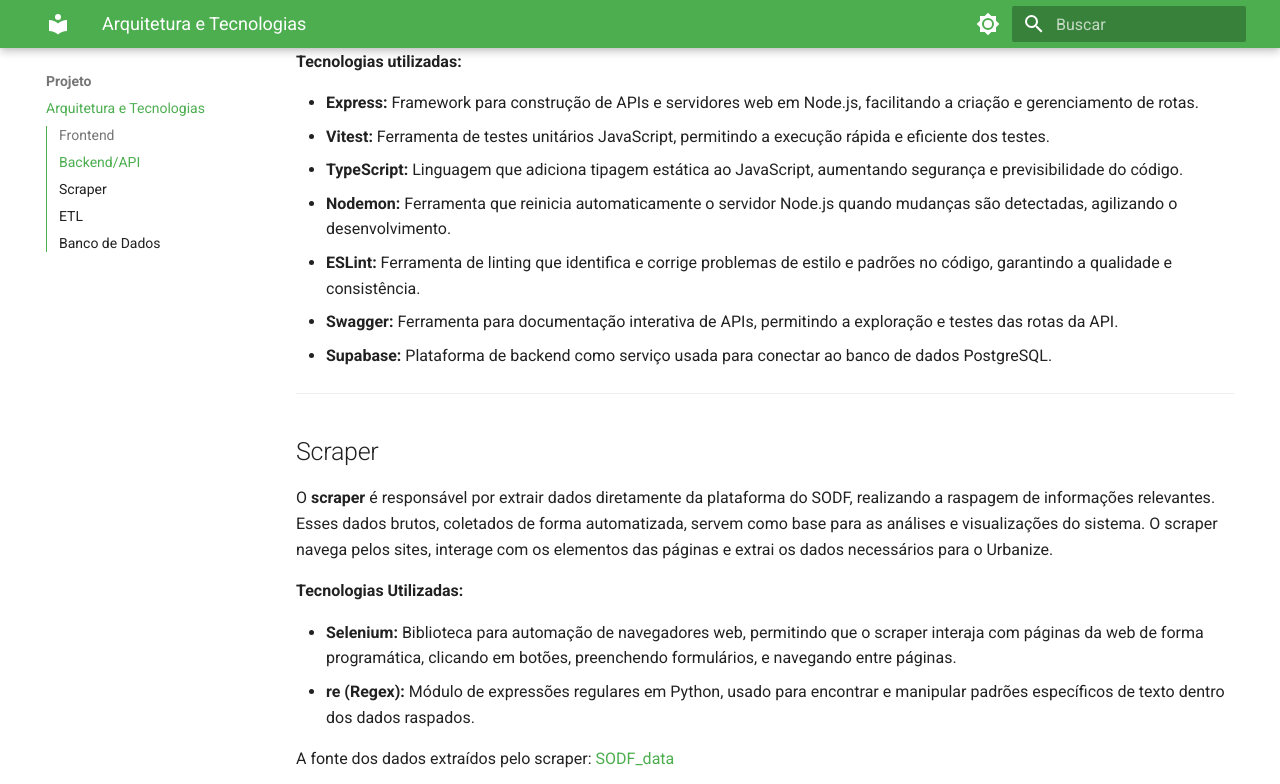
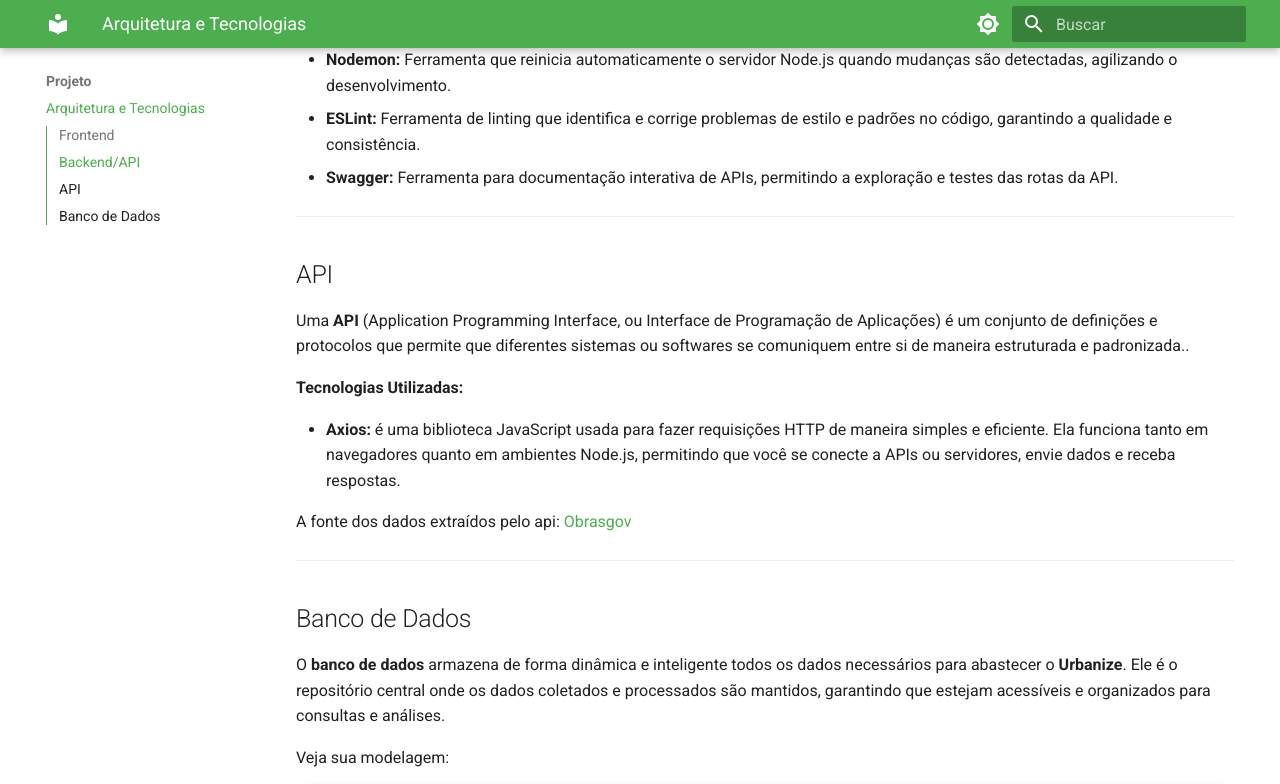
Before and after one commit to unb-mds/2024-2-Urbanize, an MkDocs documentation site: the page built from docs/projects/arquitetura.md, in a window 1280 px wide and 1400 px high, scrolled down 2772 px. Shown: the top 784 px of the window. Built offline with MkDocs 1.6.1 and Material for MkDocs 9.7.7, drawn with Linux system fonts in a browser that asks for light colours; some of the changed text lies outside the part shown; grey boxes are pictures that could not be loaded.

Commit message:
atualização da documentação

```diff
--- a/docs/projects/arquitetura.md
+++ b/docs/projects/arquitetura.md
@@ -5,10 +5,6 @@ O **Urbanize** é constituído de cinco componentes principais:
 - **Frontend:** Responsável pela interface de usuário, onde os usuários interagem com o sistema. Ele exibe os dados de maneira clara e acessível, permitindo que os usuários façam pesquisas e visualizem gráficos e análises.
 
 - **Backend/API:** Gerencia a lógica de negócios e atua como intermediário entre o frontend e o banco de dados. Ele processa as solicitações dos usuários, executa as regras de negócio e retorna os dados apropriados para o frontend.
-
-- **Scraper:** Responsável por coletar dados diretamente, raspando as informações relevantes de suas plataformas. Esses dados brutos são a base para as análises e visualizações realizadas pelo sistema.
-
-- **ETL (Extract, Transform, Load):** Depois que os dados são raspados pelo Scraper, o processo de ETL entra em ação. Ele organiza, transforma e carrega os dados nas tabelas do banco de dados, garantindo que eles estejam estruturados de forma eficiente e prontos para serem utilizados pelo backend e visualizados no frontend.
 
 - **Banco de Dados:** Armazena e organiza os dados necessários para o funcionamento do Urbanize. É o repositório central onde todos os dados coletados, processados e organizados são mantidos para acesso e consulta.
 
@@ -65,32 +61,18 @@ O **backend/API** é responsável pela busca, regras de negócio e tratamento do
 - **Nodemon:** Ferramenta que reinicia automaticamente o servidor Node.js quando mudanças são detectadas, agilizando o desenvolvimento.
 - **ESLint:** Ferramenta de linting que identifica e corrige problemas de estilo e padrões no código, garantindo a qualidade e consistência.
 - **Swagger:** Ferramenta para documentação interativa de APIs, permitindo a exploração e testes das rotas da API.
-- **Supabase:** Plataforma de backend como serviço usada para conectar ao banco de dados PostgreSQL.
 
 ---
 
-## Scraper
+## API
 
-O **scraper** é responsável por extrair dados diretamente da plataforma do SODF, realizando a raspagem de informações relevantes. Esses dados brutos, coletados de forma automatizada, servem como base para as análises e visualizações do sistema. O scraper navega pelos sites, interage com os elementos das páginas e extrai os dados necessários para o Urbanize.
+Uma **API** (Application Programming Interface, ou Interface de Programação de Aplicações) é um conjunto de definições e protocolos que permite que diferentes sistemas ou softwares se comuniquem entre si de maneira estruturada e padronizada..
 
 **Tecnologias Utilizadas:**
 
-- **Selenium:** Biblioteca para automação de navegadores web, permitindo que o scraper interaja com páginas da web de forma programática, clicando em botões, preenchendo formulários, e navegando entre páginas.
-- **re (Regex):** Módulo de expressões regulares em Python, usado para encontrar e manipular padrões específicos de texto dentro dos dados raspados.
+- **Axios:** é uma biblioteca JavaScript usada para fazer requisições HTTP de maneira simples e eficiente. Ela funciona tanto em navegadores quanto em ambientes Node.js, permitindo que você se conecte a APIs ou servidores, envie dados e receba respostas.
 
-A fonte dos dados extraídos pelo scraper: [SODF_data](http://dados.df.gov.br/pt_BR/organization/sinesp-secretaria-de-estado-de-infraestrutura-e-servicos-publicos-do-distrito-federal)
-
----
-
-## ETL
-
-O **ETL** (Extract, Transform, Load) é o processo responsável por transformar os dados brutos coletados pelo scraper em um formato estruturado e organizado para armazenamento no banco de dados. Este processo garante que os dados estejam limpos, consistentes e prontos para serem usados nas análises do Urbanize.
-
-**Tecnologias Utilizadas:**
-
-- **Pandas:** Biblioteca Python para manipulação e análise de dados, utilizada no ETL para realizar a limpeza, transformação e organização dos dados extraídos, preparando-os para o carregamento no banco de dados.
-- **SQLAlchemy:** Biblioteca de mapeamento objeto-relacional (ORM) para Python, utilizada para interagir com o banco de dados durante a etapa de carregamento dos dados processados, facilitando as operações de inserção e atualização no banco.
-
+A fonte dos dados extraídos pelo api: [Obrasgov](https://api.obrasgov.gestao.gov.br/obrasgov/api/swagger-ui/index.html#/Execu%C3%A7%C3%A3o%20F%C3%ADsica/buscarPorFiltro_1)
 
 ---
 
@@ -106,7 +88,5 @@ Veja sua modelagem:
 **Tecnologias Utilizadas:**
 
 - **PostgreSQL:** Sistema de gerenciamento de banco de dados relacional de código aberto, usado para armazenar e gerenciar os dados de forma eficiente e segura. Ele oferece suporte a operações complexas e é altamente escalável, adequado para o volume e a complexidade dos dados no Urbanize.
-- **Supabase:** Plataforma de backend como serviço, que fornece uma interface simplificada para o PostgreSQL, facilitando o acesso, gerenciamento e integração com o banco de dados através de APIs e outras ferramentas de desenvolvimento.
-
 
 ---
```
Also changed, not shown: docs/index.md (+2 -2 lines).
